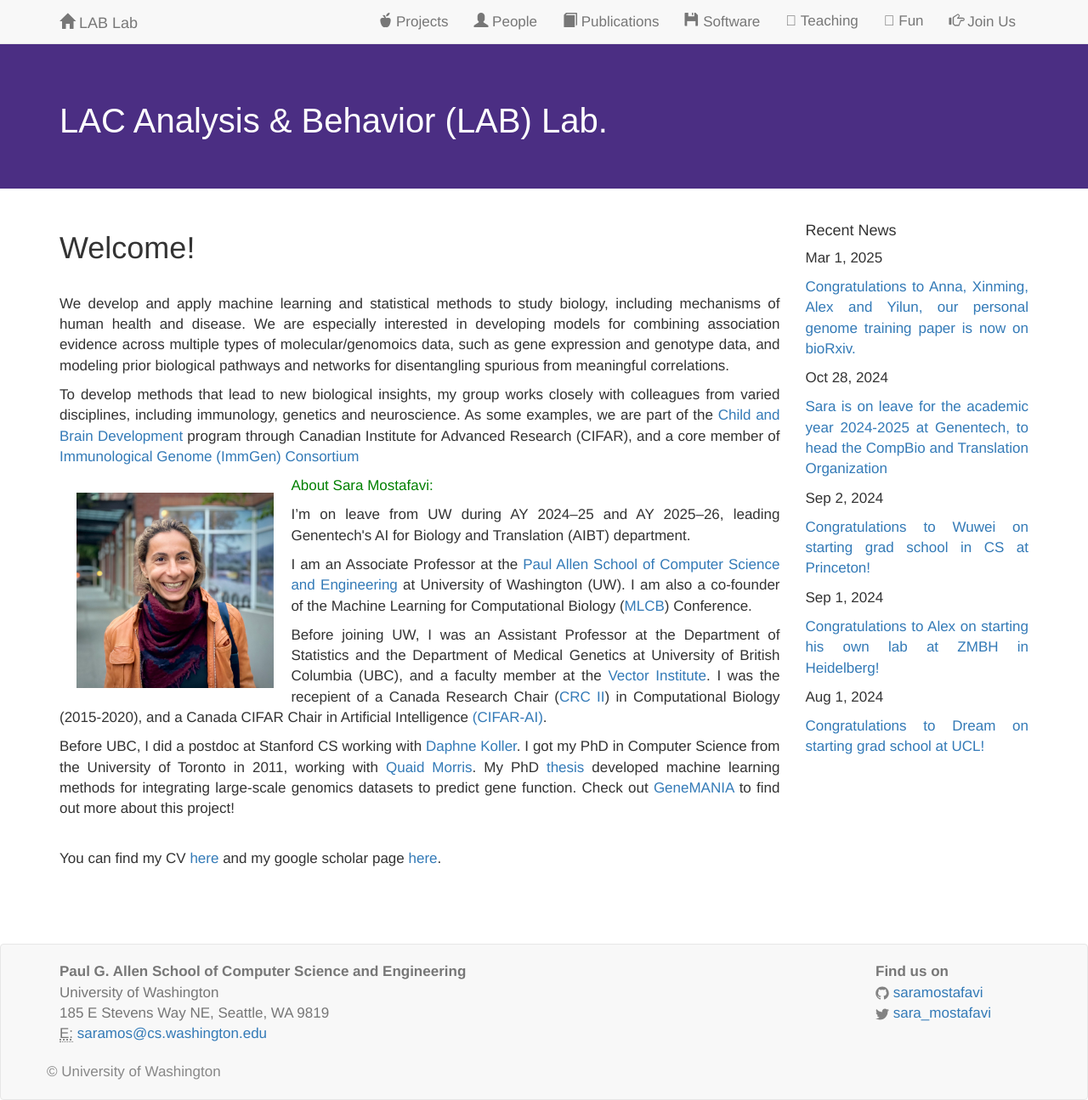
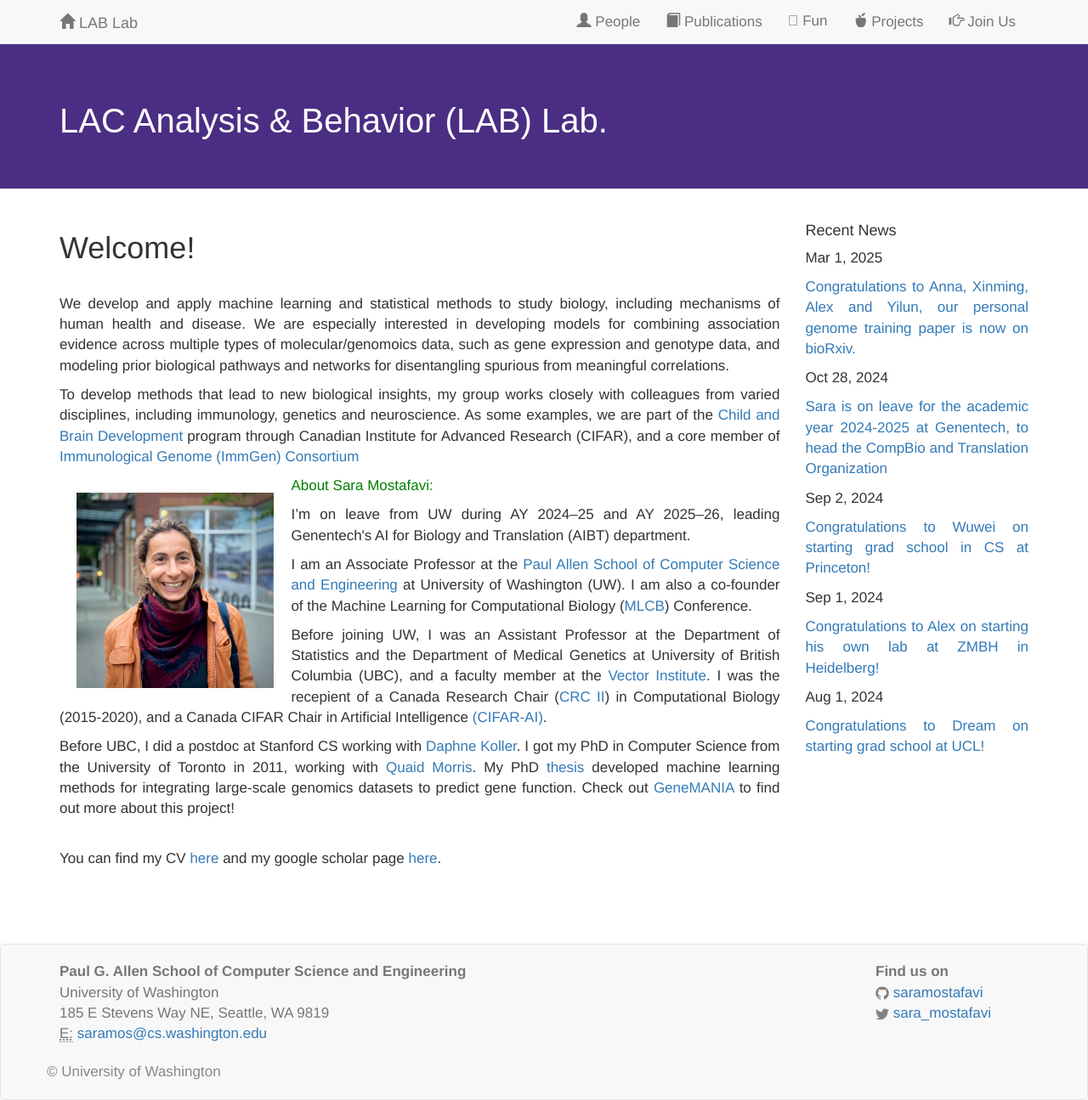
Before and after one commit to LAC-Univ-LAB/LAC-Univ-LAB.github.io, a Jekyll site: the page built from index.html, in a window 1280 px wide. Shown: the whole page at 85% size. Built offline with Jekyll 4.4.1, drawn with Linux system fonts in a browser that asks for light colours; nearby versions of some CDN libraries; a style sheet for code colours, icons or effects is not loaded.

Commit message:
Update header.html

```diff
--- a/_includes/header.html
+++ b/_includes/header.html
@@ -11,12 +11,13 @@
         </div>
         <div id="navbar" class="collapse navbar-collapse">
             <ul class="nav navbar-nav pull-right">
-                <li><a href="/projects.html"><span class="glyphicon glyphicon-apple" aria-hidden="true"></span>  Projects</a></li>
+                <!--<li><a href="/projects.html"><span class="glyphicon glyphicon-apple" aria-hidden="true"></span>  Projects</a></li>-->
                 <li><a href="/people.html"><span class="glyphicon glyphicon-user" aria-hidden="true"></span>  People</a></li>
                 <li><a href="/publications.html"><span class="glyphicon glyphicon-book" aria-hidden="true"></span>  Publications</a></li>
-                <li><a href="/software.html"><span class="glyphicon glyphicon-floppy-disk" aria-hidden="true"></span>  Software</a></li>
-                <li><a href="/teaching.html"><span class="glyphicons glyphicon-camera" aria-hidden="true"></span>  Teaching</a></li>
+                <!--<li><a href="/software.html"><span class="glyphicon glyphicon-floppy-disk" aria-hidden="true"></span>  Software</a></li>-->
+                <!--<li><a href="/teaching.html"><span class="glyphicons glyphicon-camera" aria-hidden="true"></span>  Teaching</a></li>-->
                 <li><a href="/photos.html"><span class="glyphicons glyphicon-camera" aria-hidden="true"></span>  Fun</a></li>
+                <li><a href="/projects.html"><span class="glyphicon glyphicon-apple" aria-hidden="true"></span>  Projects</a></li>
                 <li><a href="/joinus.html"><span class="glyphicon glyphicon-hand-right" aria-hidden="true"></span>  Join Us</a></li>
                 <!--<li><a href="/contact.html"><span class="glyphicon glyphicon-earphone" aria-hidden="true"></span> contact us</a></li>-->
                 <!--<li><a href="/news/index.html"><span class="glyphicon glyphicon-globe" aria-hidden="true"></span>  News</a></li>-->
```
